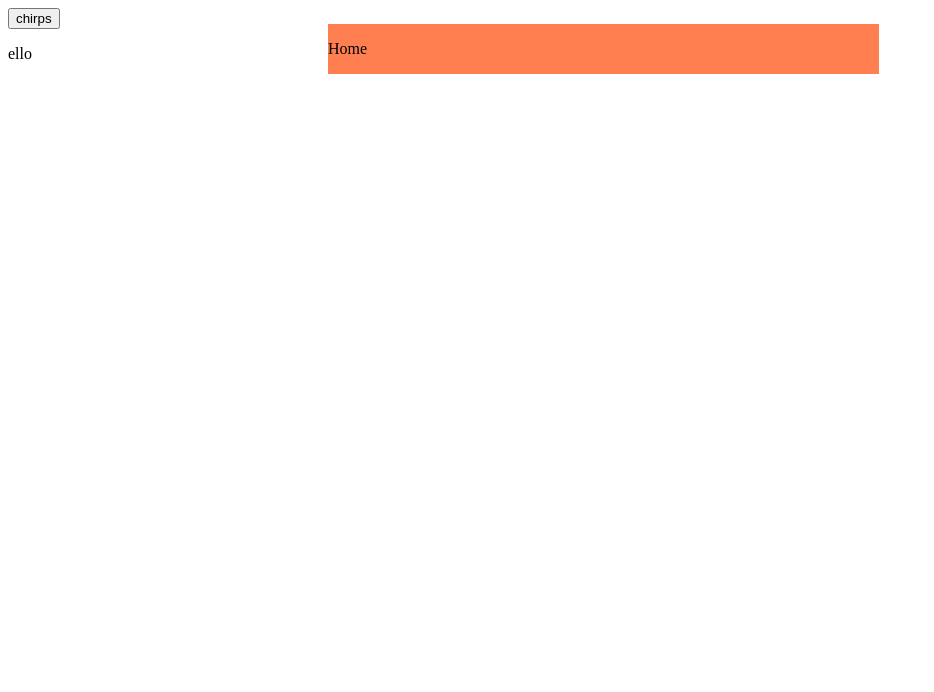
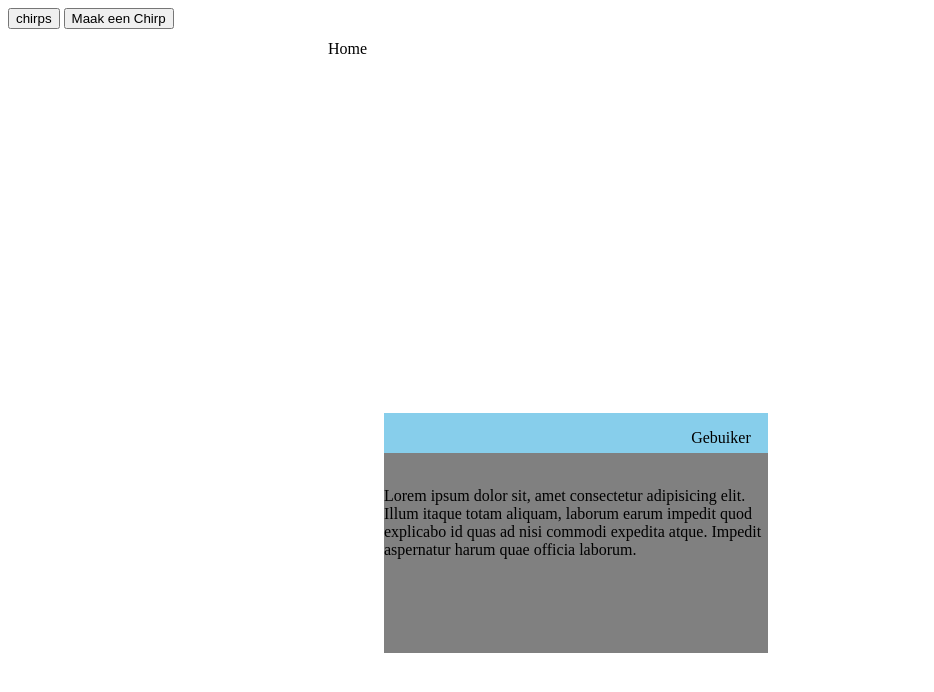
Before and after one commit to vincentIsNietBeschikbaar/Project3, a PHP site: page /HTML/index.html in a window 1280 px wide. Shown: the top 692 px of the page, without its empty margins (0-934 px from the left). Run offline with PHP 8.4, Linux system fonts and the light colour scheme.

Commit message:
Inschrijfpagina en verbeterde code
PHP bestanden werken alleen in HTDOCS

```diff
--- a/CSS/style.css
+++ b/CSS/style.css
@@ -1,10 +1,93 @@
+.submitButton {
+    background-color: forestgreen;
+    color: wheat;
+    padding: 10px;
+    border-radius: 10px;
+    margin-top: 10%;
+    margin-left: 80%;
+}
+
+.signUpBox {
+    position: absolute;
+    margin-left: 50%;
+    background-color: lightgray;
+    padding-left: 50px;
+    padding-right: 50px;
+    padding-top: 50px;
+    border-radius: 20px;
+    margin-left: 35%;
+    margin-top: 10%;
+}
+
+.Username{
+    margin-bottom: 20px;
+}
+
+.email{
+    color: black;
+}
+
+.Password{
+    margin-top: 20px;
+}
+
+.background{
+    position: fixed;
+    margin: 100%;
+}
+
+.LoggingInButton{
+    text-decoration: none;
+    color: white;
+    background-color: seagreen;
+    padding: 20px;
+    opacity: .7;
+    border-radius: 20PX;
+}
+
+.LoggingInButton:hover{
+    color: BROWN;
+}
+
 .homeBar{
     position: fixed;
     color: black;
-    background-color: coral;
 
     margin-left: 25vw;
     padding-right: 40vw;
     padding-top: 2vh;
     padding-bottom: 2vh;
 }
+
+.textInTweet{
+    color: black;
+    z-index: 1;
+}
+
+.tweet{
+    position: absolute;
+    left: 30%;
+    margin-top: 30%;
+}
+
+.tweetBox{
+    position: fixed;
+    width: 30vw;
+    height: 25vh;
+    background-color: gray;
+    z-index: 0;
+    margin-top: 5vh;
+}
+
+.naamInTweet{
+    margin-left: 80%;
+}
+
+.profileBar{
+    position: fixed;
+    width: 30vw;
+    height: 30vh;
+    margin-bottom: 20vh;
+    background-color: skyblue;
+    z-index: -1;
+}
--- a/HTML/index.html
+++ b/HTML/index.html
@@ -1,5 +1,6 @@
 <!DOCTYPE html>
 <html lang="en">
+
 <head>
     <meta charset="UTF-8">
     <meta name="viewport" content="width=device-width, initial-scale=1.0">
@@ -7,6 +8,7 @@
 
     <link rel="stylesheet" href="../CSS/style.css">
 </head>
+
 <body>
 
     <nav>
@@ -15,9 +17,26 @@
 
     <nav>
         <button>chirps</button>
+        <button id="makeChirpButton">Maak een Chirp</button>
     </nav>
 
+
+    <nav id="cloneTweet" class="tweet">
+        <nav class="profileBar">
+            <p class="naamInTweet">Gebuiker</p>
+        </nav>
+
+        <nav class="tweetBox">
+            <img src="" alt="">
+            <p class="textInTweet">Lorem ipsum dolor sit, amet consectetur adipisicing elit. Illum itaque totam aliquam,
+                laborum earum impedit quod explicabo id quas ad nisi commodi expedita atque. Impedit aspernatur harum
+                quae officia laborum.</p>
+        </nav>
+    </nav>
+
+    <script src="../JS/MakeTweet.js"></script>
+
+
 </body>
+
 </html>
-
-<p>ello</p>
--- /dev/null
+++ b/JS/MakeTweet.js
@@ -0,0 +1,20 @@
+const chirpButton = document.getElementById("makeChirpButton")
+const chirpToClone = document.getElementById("cloneTweet")
+
+let increaseAmount = -200
+let tweetcount = 1
+
+chirpButton.onclick = function() {
+
+    console.log("Cloning tweet")
+    let newChirp = chirpToClone.cloneNode(true)
+    chirpToClone.after(newChirp)
+
+    newChirp.style.position = "absolute";
+    newChirp.style.top = increaseAmount + "px"; // Set the top position
+
+    increaseAmount -= 250
+    console.log(increaseAmount)
+
+
+}
```
Also changed, not shown: PHP/addUser.php (added, +70 -0 lines), PHP/code.php (added, +14 -0 lines), Documenten/Wireframe ingelogde gebruiker.png (added), Documenten/Wireframe niet ingelogd.png (added), IMG/Screenshot.jpg (added), Javascript/shitcode.js (deleted), README.md (deleted), 4 other files.
